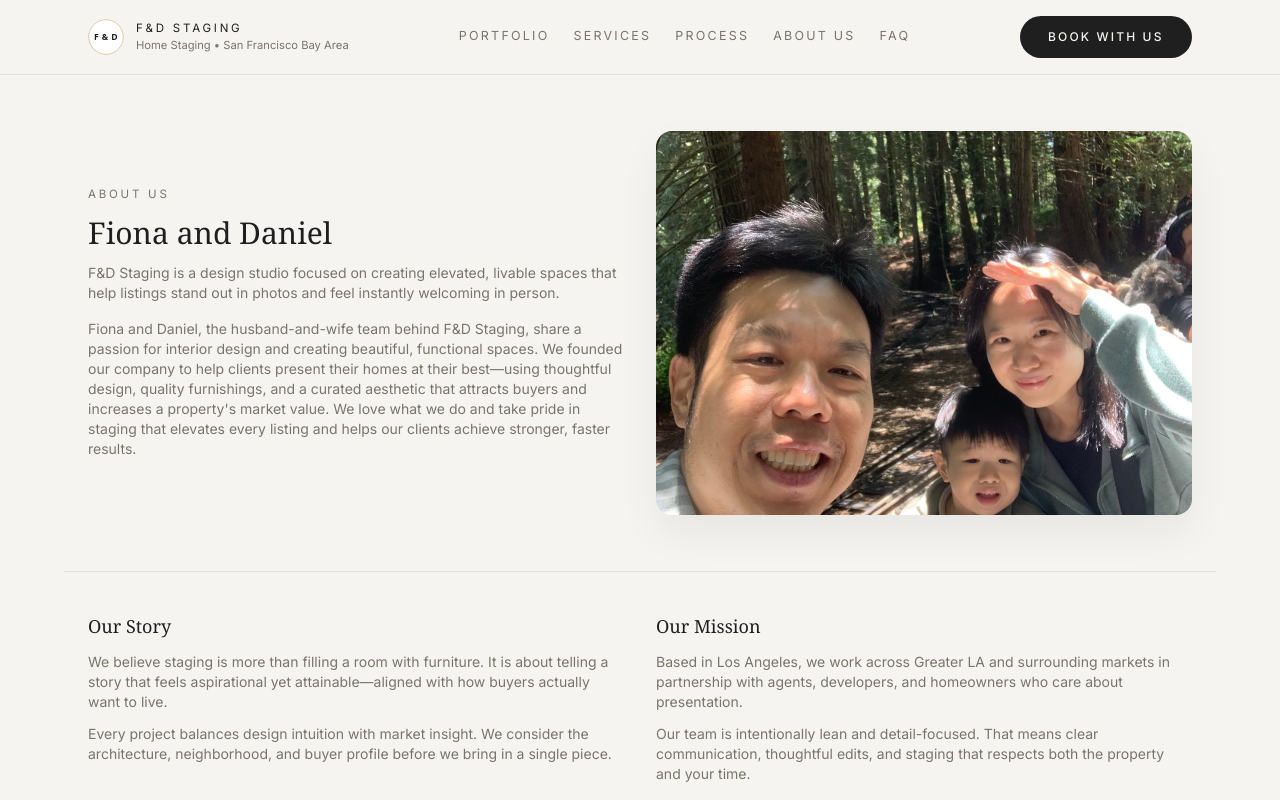
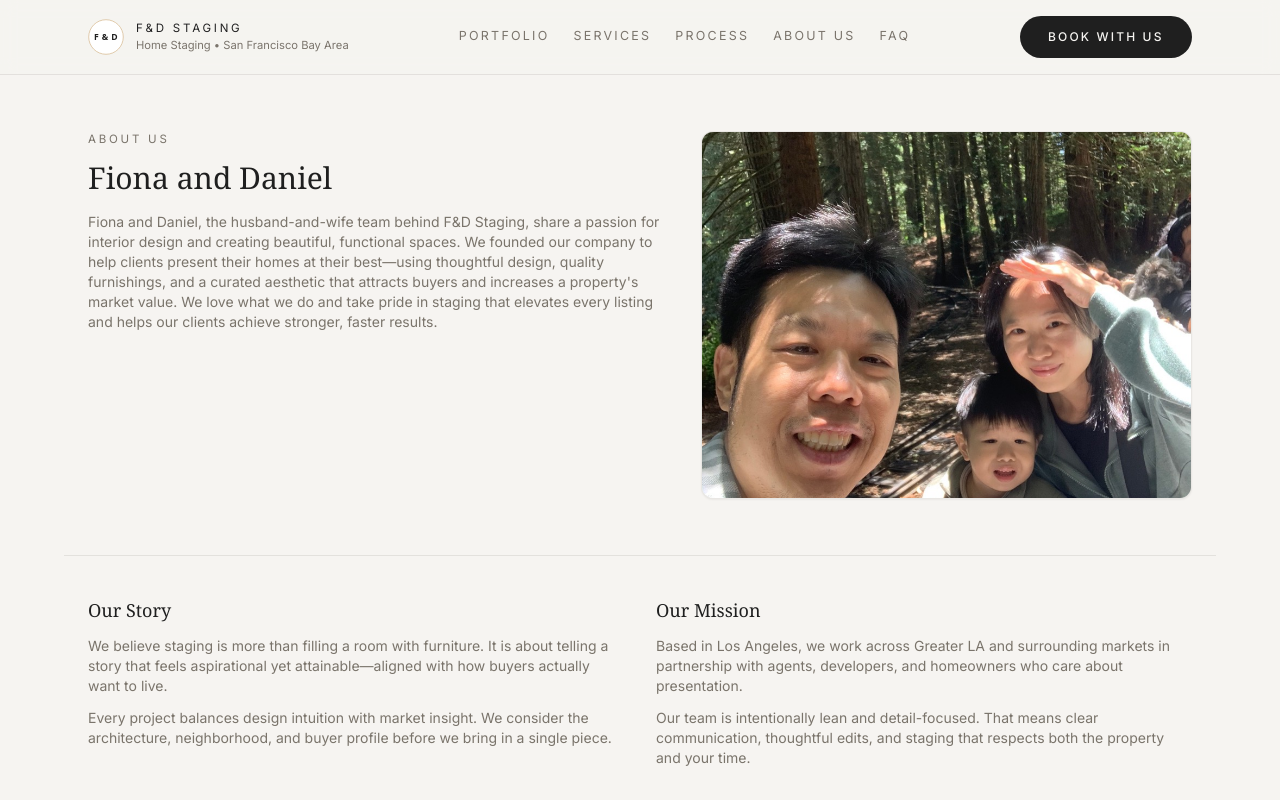
Before and after one commit to timothychengg/fd-staging, a Next.js app: page /about in a window 1280 px wide. Shown: the top 800 px of the page. Built offline with nearby package versions, Linux system fonts and the light colour scheme.

Commit message:
Add family photo to about page and optimize layout

```diff
--- a/app/about/page.js
+++ b/app/about/page.js
@@ -25,15 +25,10 @@ export default function AboutPage() {
   return (
     <main className='min-h-screen bg-luxbg'>
       <section className='section-shell border-b border-luxmuted/15 py-14'>
-        <div className='grid gap-8 md:grid-cols-2 md:items-center'>
+        <div className='grid gap-6 md:grid-cols-[1.2fr,1fr] md:items-start'>
           <div>
             <p className='tagline mb-3 text-luxmuted'>About Us</p>
             <h1 className='heading-serif text-3xl mb-3'>Fiona and Daniel</h1>
-            <p className='max-w-xl text-sm text-luxmuted'>
-              F&amp;D Staging is a design studio focused on creating elevated,
-              livable spaces that help listings stand out in photos and feel
-              instantly welcoming in person.
-            </p>
             <p className='max-w-xl text-sm text-luxmuted mt-4'>
               Fiona and Daniel, the husband-and-wife team behind F&amp;D
               Staging, share a passion for interior design and creating
@@ -45,13 +40,13 @@ export default function AboutPage() {
               clients achieve stronger, faster results.
             </p>
           </div>
-          <div className='relative h-80 md:h-96 rounded-2xl overflow-hidden shadow-[0_18px_40px_rgba(15,15,15,0.06)]'>
+          <div className='relative aspect-[4/3] w-full rounded-xl overflow-hidden border border-luxmuted/10 bg-luxbg shadow-sm'>
             <Image
               src='/family-photo.jpg'
               alt='Fiona and Daniel with their family in a sun-dappled forest'
               fill
-              className='object-cover'
-              sizes='(max-width: 768px) 100vw, 50vw'
+              className='object-cover object-center'
+              sizes='(max-width: 768px) 100vw, 40vw'
               quality={80}
               priority
             />
```
